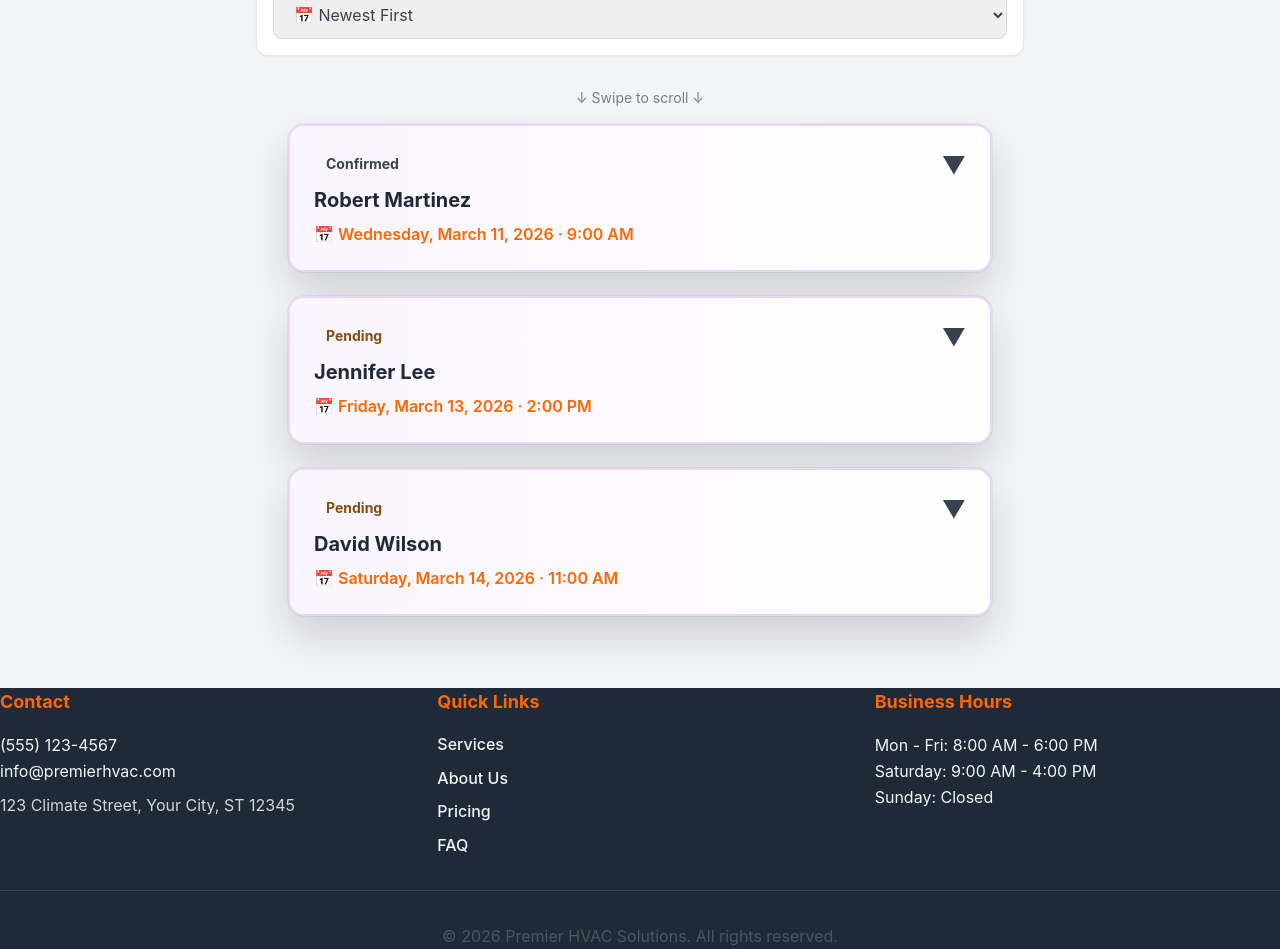
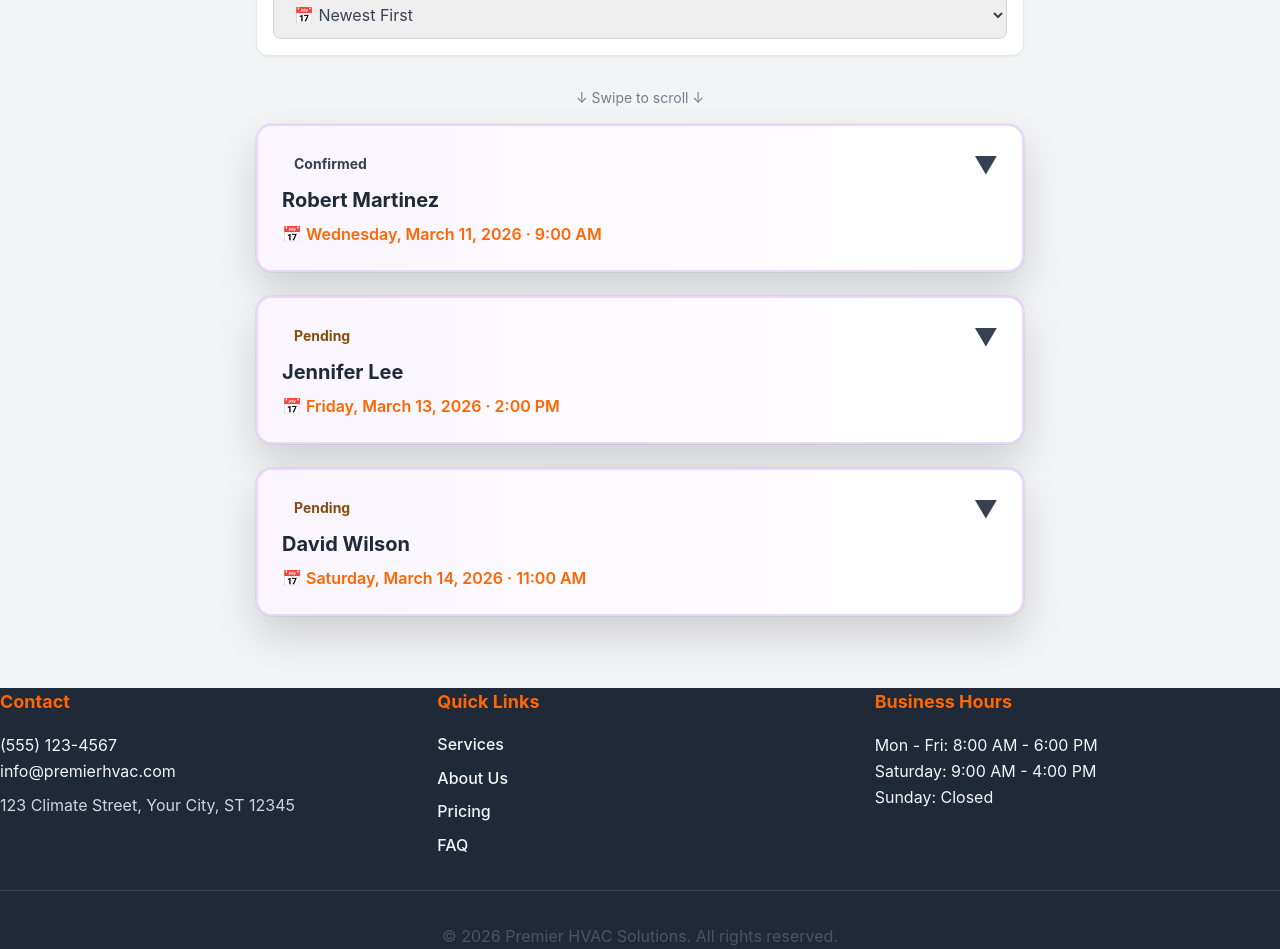
Before and after one commit to tjsclawbot-jpg/hvac-demo, a Next.js app: page /admin/bookings in a window 1280 px wide. Shown: the part 580-1529 px from the top of the page. Built offline with nearby package versions, Linux system fonts and the light colour scheme.

Commit message:
UI: Add consistent responsive margins (px-4 sm:px-6 lg:px-8) to all page content

```diff
--- a/pages/admin/bookings.tsx
+++ b/pages/admin/bookings.tsx
@@ -84,7 +84,7 @@ export default function AdminBookings() {
     <div className="min-h-screen flex flex-col bg-gray-100">
       <Header />
 
-      <main className="flex-grow w-full px-4 py-6">
+      <main className="flex-grow w-full px-4 sm:px-6 lg:px-8 py-6">
         <div className="w-full max-w-3xl mx-auto">
           {/* Page Header - Mobile First */}
           <div className="mb-8">
@@ -212,7 +212,7 @@ export default function AdminBookings() {
 
           {/* Web Bookings List View */}
           {bookingType === 'web' && viewType === 'list' && (
-            <div className="space-y-4 px-4 sm:px-6 lg:px-8">
+            <div className="space-y-4">
               {filteredBookings.map(booking => (
                 <div
                   key={booking.id}
@@ -319,7 +319,7 @@ export default function AdminBookings() {
                 </div>
               )}
 
-              <div className="space-y-6 px-4 sm:px-6 lg:px-8">
+              <div className="space-y-6">
                 {filteredVoiceBookings.length > 0 ? (
                   filteredVoiceBookings.map(booking => (
                     <div
```
